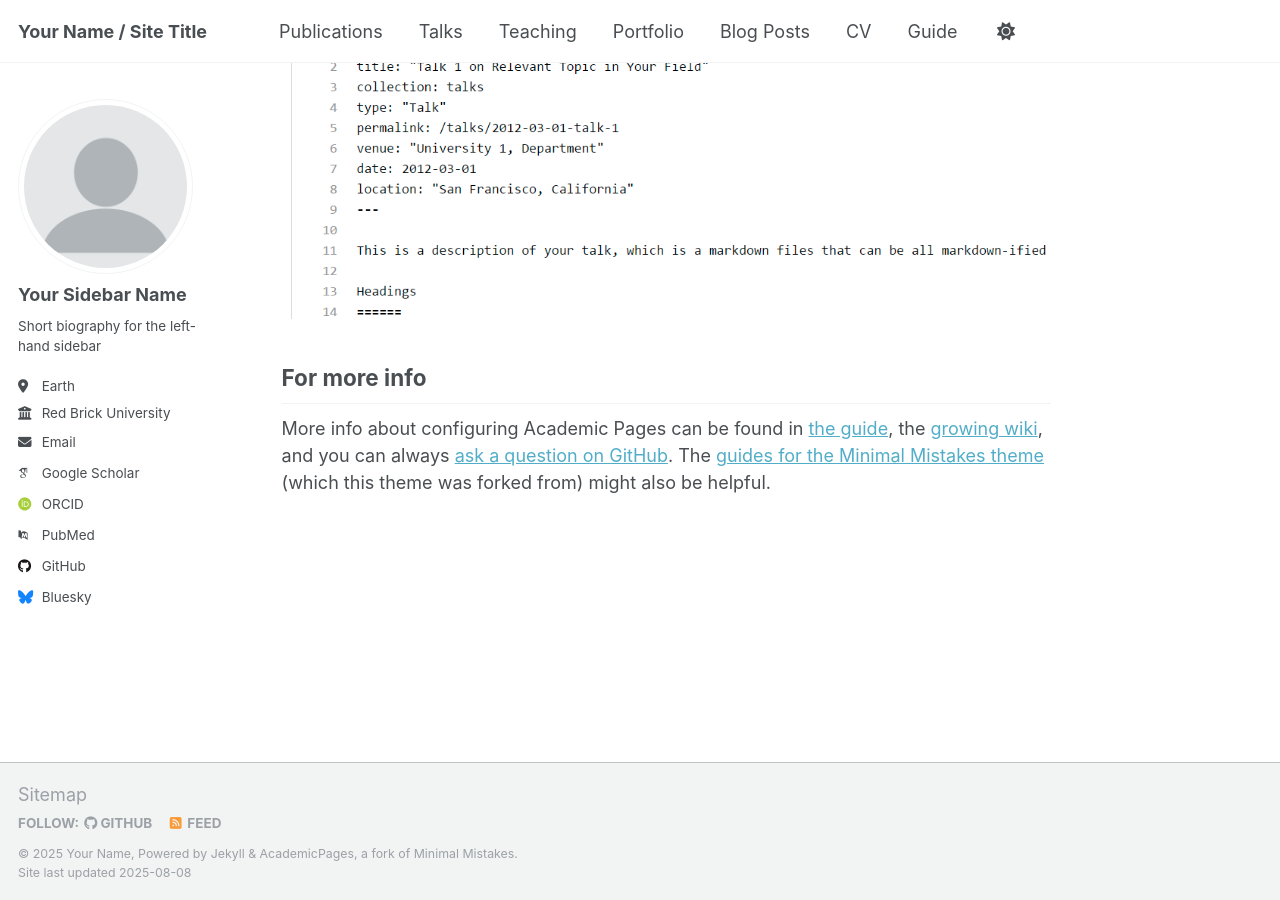
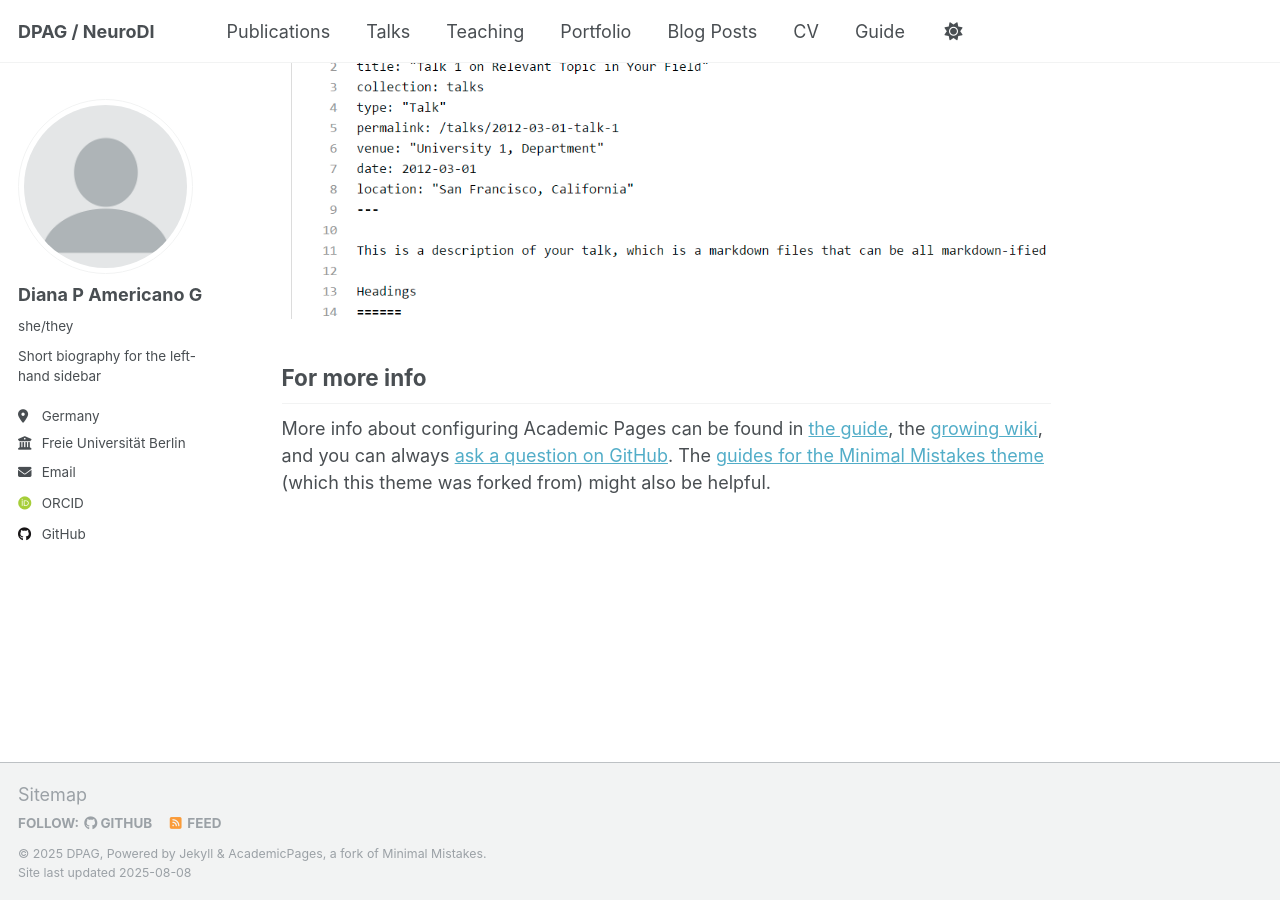
Before and after one commit to americano-diana/americano-diana.github.io, a Jekyll site: the page built from _pages/about.md, in a window 1280 px wide and 900 px high, scrolled down 2880 px. Built offline with Jekyll 4.4.1, drawn with Linux system fonts in a browser that asks for light colours; some web fonts are replaced; a script that is not in the unit is left out.

Commit message:
Adding config.yml info

```diff
--- a/_config.yml
+++ b/_config.yml
@@ -9,13 +9,13 @@
 # Basic Site Settings
 locale                   : "en-US"
 site_theme               : "default"
-title                    : "Your Name / Site Title"
+title                    : "DPAG / NeuroDI"
 title_separator          : "-"
-name                     : &name "Your Name"
-description              : &description "personal description"
-url                      : https://academicpages.github.io # the base hostname & protocol for your site e.g. "https://[your GitHub username].github.io" or if you already have some other page hosted on Github then use "https://[your GitHub username].github.io/[Your Repo Name]"
+name                     : &name "DPAG"
+description              : &description "DPAG's website for acamide, professional and funky stuff"
+url                      : https://neurodi.github.io # the base hostname & protocol for your site e.g. "https://[your GitHub username].github.io" or if you already have some other page hosted on Github then use "https://[your GitHub username].github.io/[Your Repo Name]"
 baseurl                  : "" # the subpath of your site, e.g. "/blog"
-repository               : "academicpages/academicpages.github.io"
+repository               : "americano-diana/neurodi.github.io"
 
 # Site Author - The following control what appear as part of the author content on the side bar.
 #               If a field is blank the icon and link will not appear, otherwise it will be shown.
@@ -23,23 +23,23 @@ repository               : "academicpages/academicpages.github.io"
 author:
   # Biographic information
   avatar           : "profile.png"
-  name             : "Your Sidebar Name"
-  pronouns         : # example: "she/her"
+  name             : "Diana P Americano G"
+  pronouns         : "she/they"
   bio              : "Short biography for the left-hand sidebar"
-  location         : "Earth"
-  employer         : "Red Brick University"
+  location         : "Germany"
+  employer         : "Freie Universität Berlin"
   uri              : # URL
-  email            : "none@example.org"
+  email            : "damericano.guerrero@gmail.com"
 
   # Academic websites
   academia         : # URL
   arxiv            : # URL - Update with the correct link to your profile
-  googlescholar    : "https://scholar.google.com/citations?user=PS_CX0AAAAAJ"
+  googlescholar    : #"https://scholar.google.com/citations?user=PS_CX0AAAAAJ"
   inspire-hep      : # URL
   impactstory      : # URL
-  orcid            : "http://orcid.org/yourorcidurl"
+  orcid            : "http://orcid.org/0009-0001-8072-3609"
   semantic         : # URL
-  pubmed           : "https://www.ncbi.nlm.nih.gov/pubmed/?term=john+snow"
+  pubmed           : #"https://www.ncbi.nlm.nih.gov/pubmed/?term=john+snow"
   researchgate     : # URL
   scopus           : # URL
 
@@ -47,13 +47,13 @@ author:
   bitbucket        : # Username - Update with your username on the site
   codepen          : # Username
   dribbble         : # Username
-  github           : "academicpages"
+  github           : "americano-diana"
   kaggle           : # Username
   stackoverflow    : # User number or user number and name (i.e., use "1" or "1/jeff-atwood")
 
   # Social media
   artstation       : # Username
-  bluesky          : "bsky.app" # Replace this with you Bluesky username
+  bluesky          : #"bsky.app" # Replace this with you Bluesky username
   facebook         : # Username
   flickr           : # Username
   foursquare       : # Username
```
